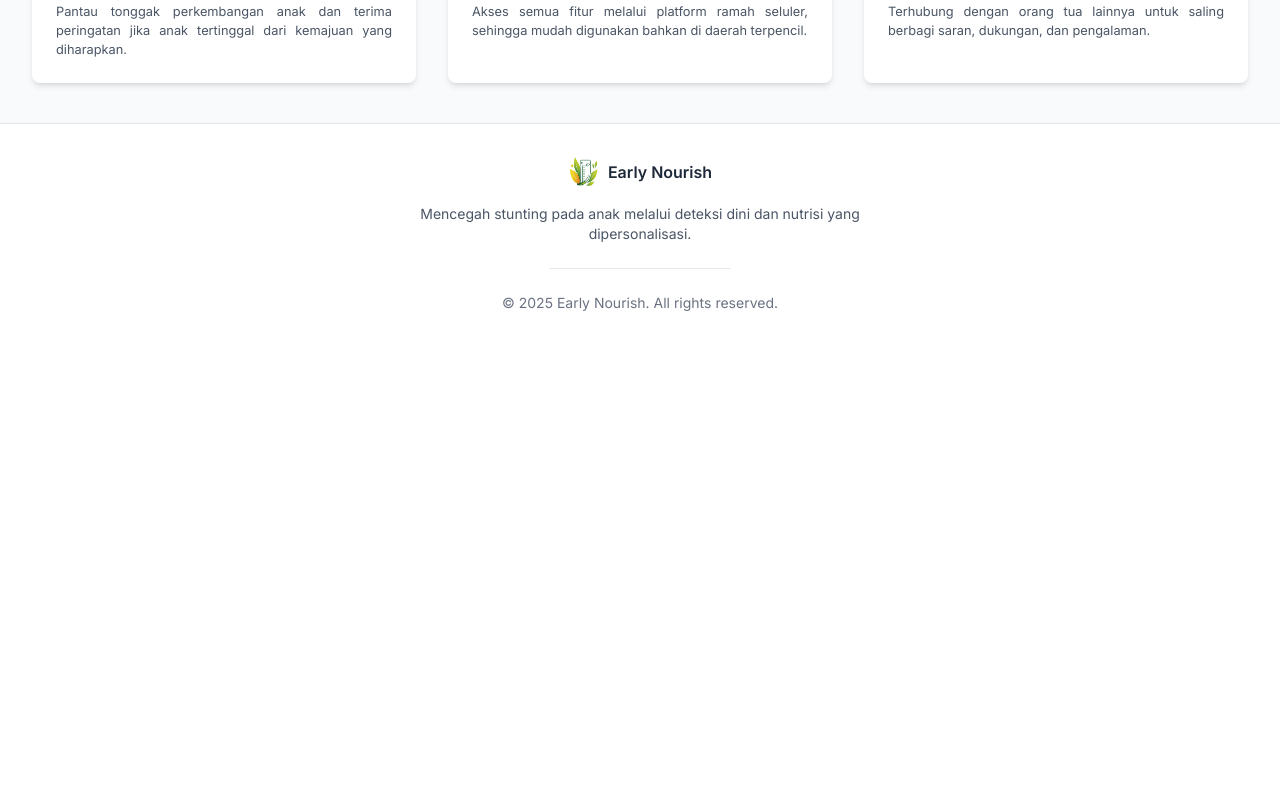
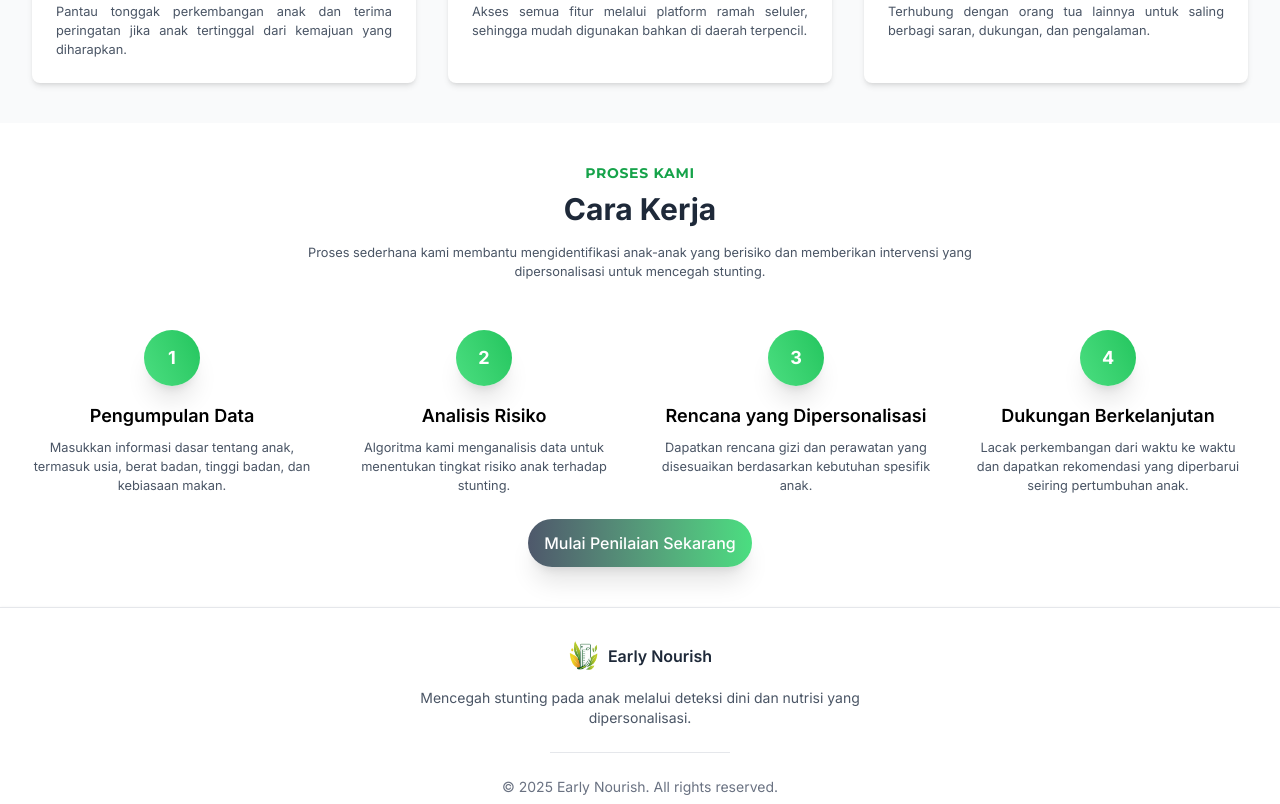
Before and after one commit to Elmosius/EarlyNourish, a Vue app in the folder front-end/: page / in a window 1280 px wide. Shown: the part 2020-2824 px from the top of the page. Before the commit the page ends 2365 px from the top, so only its background shows below. Built offline with nearby package versions, Linux system fonts and the light colour scheme.

Commit message:
create component cara kerja s

```diff
--- a/front-end/src/components/home/AboutSection.vue
+++ b/front-end/src/components/home/AboutSection.vue
@@ -4,13 +4,13 @@ import { ClipboardList, ShieldCheck, CircleAlert } from "lucide-vue-next";
 
 <template>
   <section class="py-5">
-    <h1
-      class="font-montserrat tracking-wider text-center font-bold mb-1 text-sm text-tertiary"
-    >
-      MISI KAMI
-    </h1>
     <div class="container mx-auto px-8">
       <div class="text-center mb-12">
+        <h1
+          class="font-montserrat tracking-wider font-bold mb-1 text-sm text-tertiary"
+        >
+          MISI KAMI
+        </h1>
         <h2
           class="font-montserrat text-2xl md:text-3xl font-bold text-gray-800 mb-4"
         >
--- /dev/null
+++ b/front-end/src/components/home/CaraKerjaSection.vue
@@ -0,0 +1,74 @@
+<script setup>
+const steps = [
+  {
+    number: 1,
+    title: "Pengumpulan Data",
+    description:
+      "Masukkan informasi dasar tentang anak, termasuk usia, berat badan, tinggi badan, dan kebiasaan makan.",
+  },
+  {
+    number: 2,
+    title: "Analisis Risiko",
+    description:
+      "Algoritma kami menganalisis data untuk menentukan tingkat risiko anak terhadap stunting.",
+  },
+  {
+    number: 3,
+    title: "Rencana yang Dipersonalisasi",
+    description:
+      "Dapatkan rencana gizi dan perawatan yang disesuaikan berdasarkan kebutuhan spesifik anak.",
+  },
+  {
+    number: 4,
+    title: "Dukungan Berkelanjutan",
+    description:
+      "Lacak perkembangan dari waktu ke waktu dan dapatkan rekomendasi yang diperbarui seiring pertumbuhan anak.",
+  },
+];
+</script>
+
+<template>
+  <section class="py-10 px-8">
+    <div class="container mx-auto">
+      <div class="text-center mb-12">
+        <h1
+          class="font-montserrat tracking-wider text-center font-bold mb-2 text-sm text-tertiary"
+        >
+          PROSES KAMI
+        </h1>
+        <h2 class="text-2xl md:text-3xl font-bold text-gray-800 mb-4">
+          Cara Kerja
+        </h2>
+        <p class="text-gray-600 max-w-2xl mx-auto text-base">
+          Proses sederhana kami membantu mengidentifikasi anak-anak yang
+          berisiko dan memberikan intervensi yang dipersonalisasi untuk mencegah
+          stunting.
+        </p>
+      </div>
+
+      <div class="grid grid-cols-1 md:grid-cols-2 lg:grid-cols-4 gap-8">
+        <div
+          v-for="step in steps"
+          :key="step.number"
+          class="bg-white rounded-lg text-center"
+        >
+          <div
+            class="bg-linear-65 from-[#4ADE80] to-[#22C55E] shadow-xl text-white w-14 h-14 rounded-full flex items-center justify-center mx-auto mb-4"
+          >
+            <span class="font-bold text-lg">{{ step.number }}</span>
+          </div>
+          <h3 class="font-semibold text-lg mb-2">{{ step.title }}</h3>
+          <p class="text-gray-600 text-base">{{ step.description }}</p>
+        </div>
+      </div>
+
+      <div class="mt-6 text-center">
+        <button
+          class="bg-linear-to-r from-[#4E586B] to-[#4ADE80] hover:opacity-85 text-white font-medium py-3 px-4 rounded-4xl transition duration-300 shadow-xl"
+        >
+          Mulai Penilaian Sekarang
+        </button>
+      </div>
+    </div>
+  </section>
+</template>
--- a/front-end/src/components/home/FeatureSection.vue
+++ b/front-end/src/components/home/FeatureSection.vue
@@ -51,13 +51,13 @@ const features = [
 
 <template>
   <section class="py-10 bg-gray-50 px-8">
-    <h1
-      class="font-montserrat tracking-wider text-center font-bold mb-2 text-sm text-tertiary"
-    >
-      LAYANAN KAMI
-    </h1>
     <div class="container mx-auto">
       <div class="text-center mb-12">
+        <h1
+          class="font-montserrat tracking-wider font-bold mb-2 text-sm text-tertiary"
+        >
+          LAYANAN KAMI
+        </h1>
         <h2
           class="font-montserrat text-2xl md:text-3xl font-bold text-gray-800 mb-4"
         >
--- a/front-end/src/components/home/HeroSection.vue
+++ b/front-end/src/components/home/HeroSection.vue
@@ -15,7 +15,7 @@
         </p>
         <div class="flex flex-row gap-4">
           <button
-            class="bg-linear-to-r from-[#4E586B] to-[#4ADE80] hover:bg-green-700 text-white font-medium px-4 py-2 rounded-4xl transition duration-300 shadow-lg"
+            class="bg-linear-to-r from-[#4E586B] to-[#4ADE80] hover:opacity-85 text-white font-medium px-4 py-2 rounded-4xl transition duration-300 shadow-lg"
           >
             Mulai Penilaian
           </button>
--- a/front-end/src/views/HomePage.vue
+++ b/front-end/src/views/HomePage.vue
@@ -3,6 +3,7 @@ import { useCounterStore } from "../stores/counter.js";
 import HeroSection from "../components/home/HeroSection.vue";
 import AboutSection from "../components/home/AboutSection.vue";
 import FeatureSection from "../components/home/FeatureSection.vue";
+import CaraKerjaSection from "../components/home/CaraKerjaSection.vue";
 const counter = useCounterStore();
 </script>
 
@@ -10,6 +11,7 @@ const counter = useCounterStore();
   <HeroSection />
   <AboutSection />
   <FeatureSection />
+  <CaraKerjaSection />
 </template>
 
 <style scoped></style>
```
